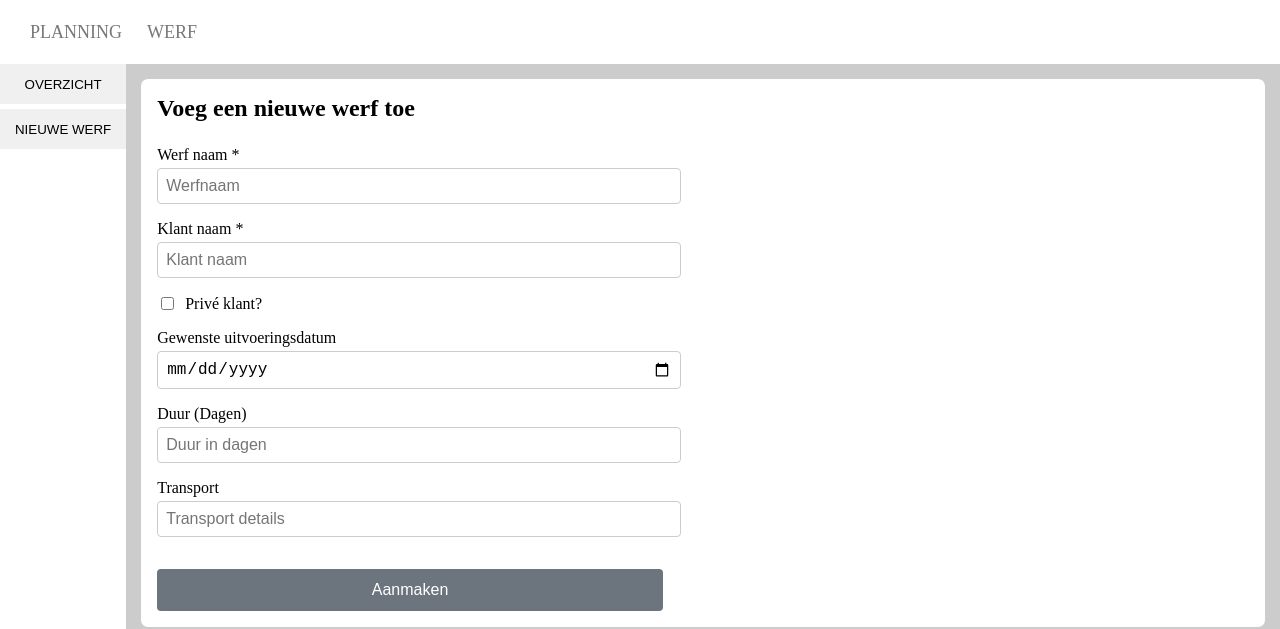
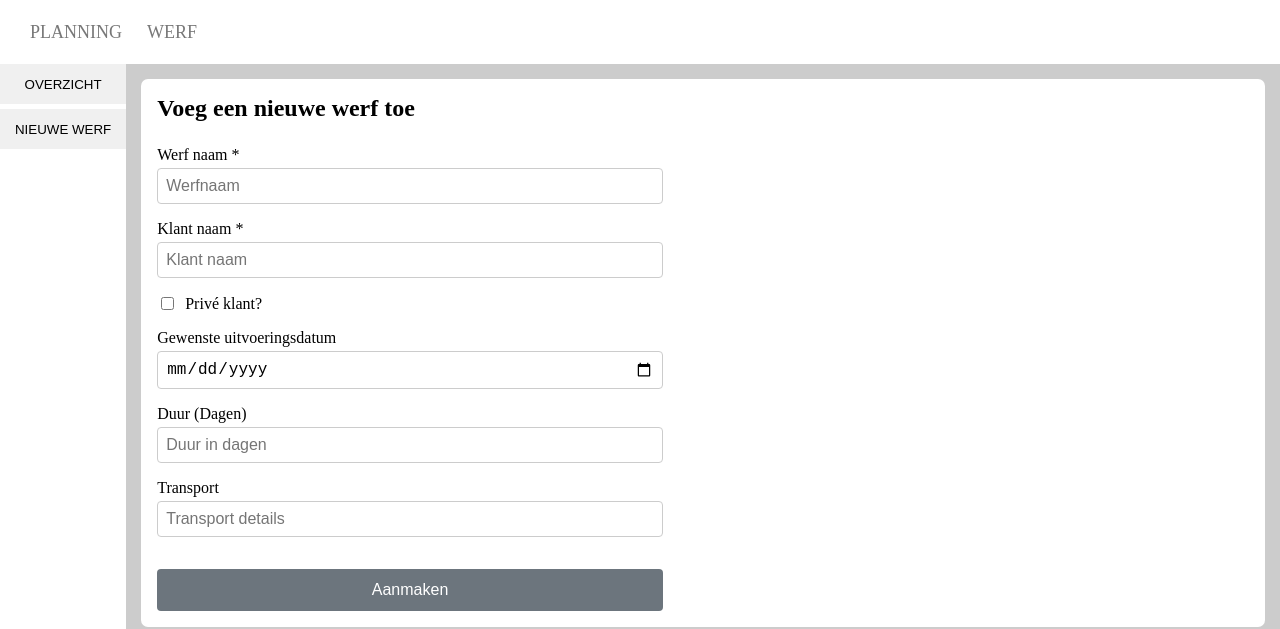
Before and after one commit to AboutCodingBE/simple-planning-tool-site, an Angular app: page /site-management/createSite in a window 1280 px wide. Shown: the top 629 px of the page. Built offline with nearby package versions, Linux system fonts and the light colour scheme.

Commit message:
redirect to overview after creating a site

```diff
--- a/src/app/site-management/create-site/create-site.css
+++ b/src/app/site-management/create-site/create-site.css
@@ -32,6 +32,7 @@ h2 {
   border: 1px solid #ccc;
   border-radius: 4px;
   font-size: 1rem;
+  box-sizing: border-box;
 }
 
 .form-group input[type='text']:focus,
--- a/src/app/site-management/create-site/create-site.ts
+++ b/src/app/site-management/create-site/create-site.ts
@@ -1,5 +1,6 @@
 import { Component, inject } from '@angular/core';
 import { HttpClient } from '@angular/common/http';
+import { Router } from '@angular/router';
 import { FormControl, FormGroup, ReactiveFormsModule, Validators } from '@angular/forms';
 import { CreateSiteRequest } from './dto';
 
@@ -12,6 +13,7 @@ import { CreateSiteRequest } from './dto';
 export class CreateSite {
 
  private http = inject(HttpClient);
+ private router = inject(Router);
 
   siteForm = new FormGroup({
     name: new FormControl('', [Validators.required]),
@@ -25,7 +27,6 @@ export class CreateSite {
   onSubmit() {
     if (this.siteForm.valid) {
       const formValue = this.siteForm.value;
-
       const request: CreateSiteRequest = {
         name: formValue.name!,
         customer_name: formValue.customerName!,
@@ -39,7 +40,7 @@ export class CreateSite {
          next: (response) => {
            console.log('Site created successfully:', response);
            this.siteForm.reset();
-           // TODO: Fetch all sites with status open when endpoint is available
+           this.router.navigate(['/site-management/open-overview']);
          },
          error: (error) => {
            console.error('Error creating site:', error);
@@ -47,5 +48,4 @@ export class CreateSite {
        });
      }
    }
-
 }
```
Lines whose indentation alone changed are shown as unchanged.
